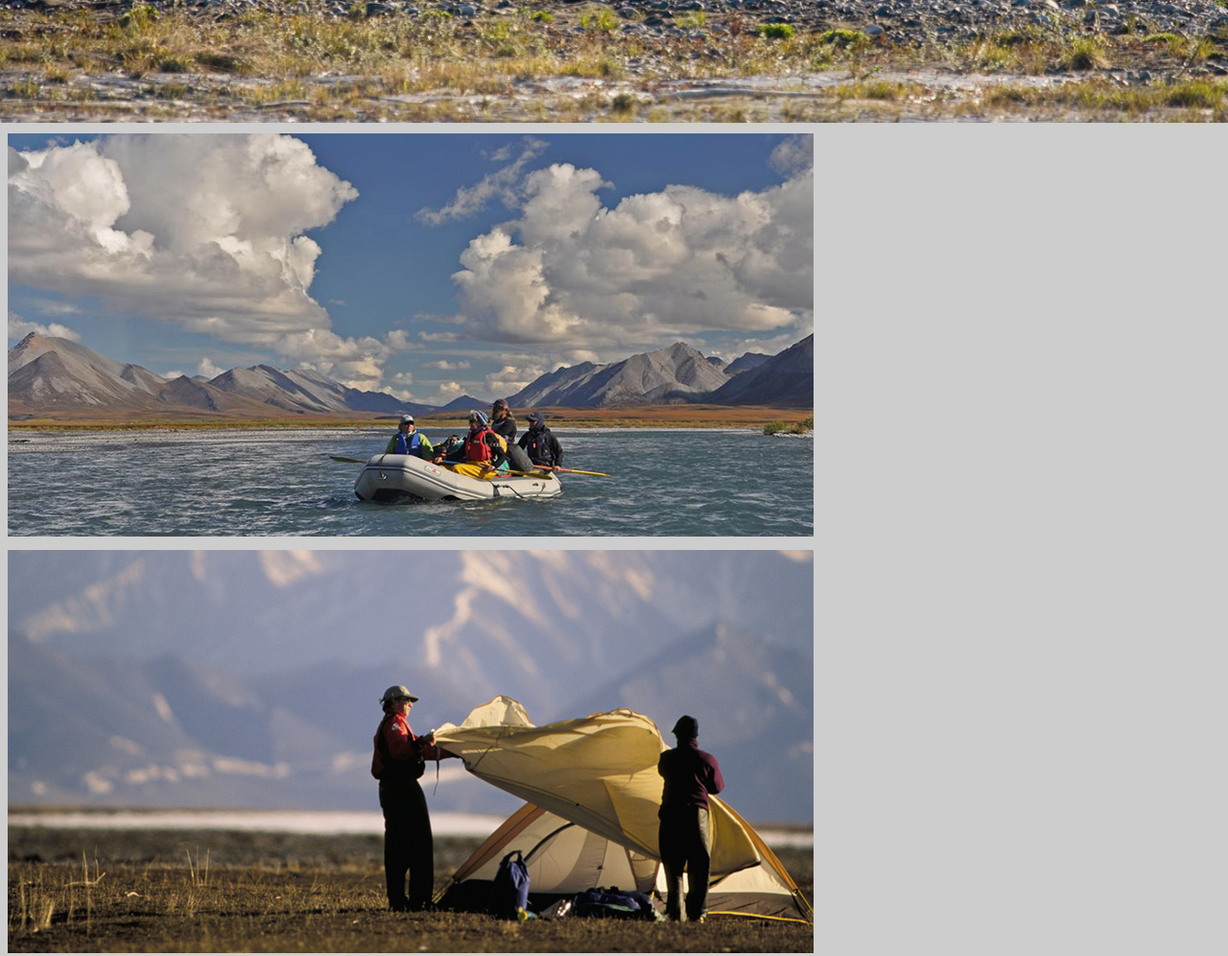
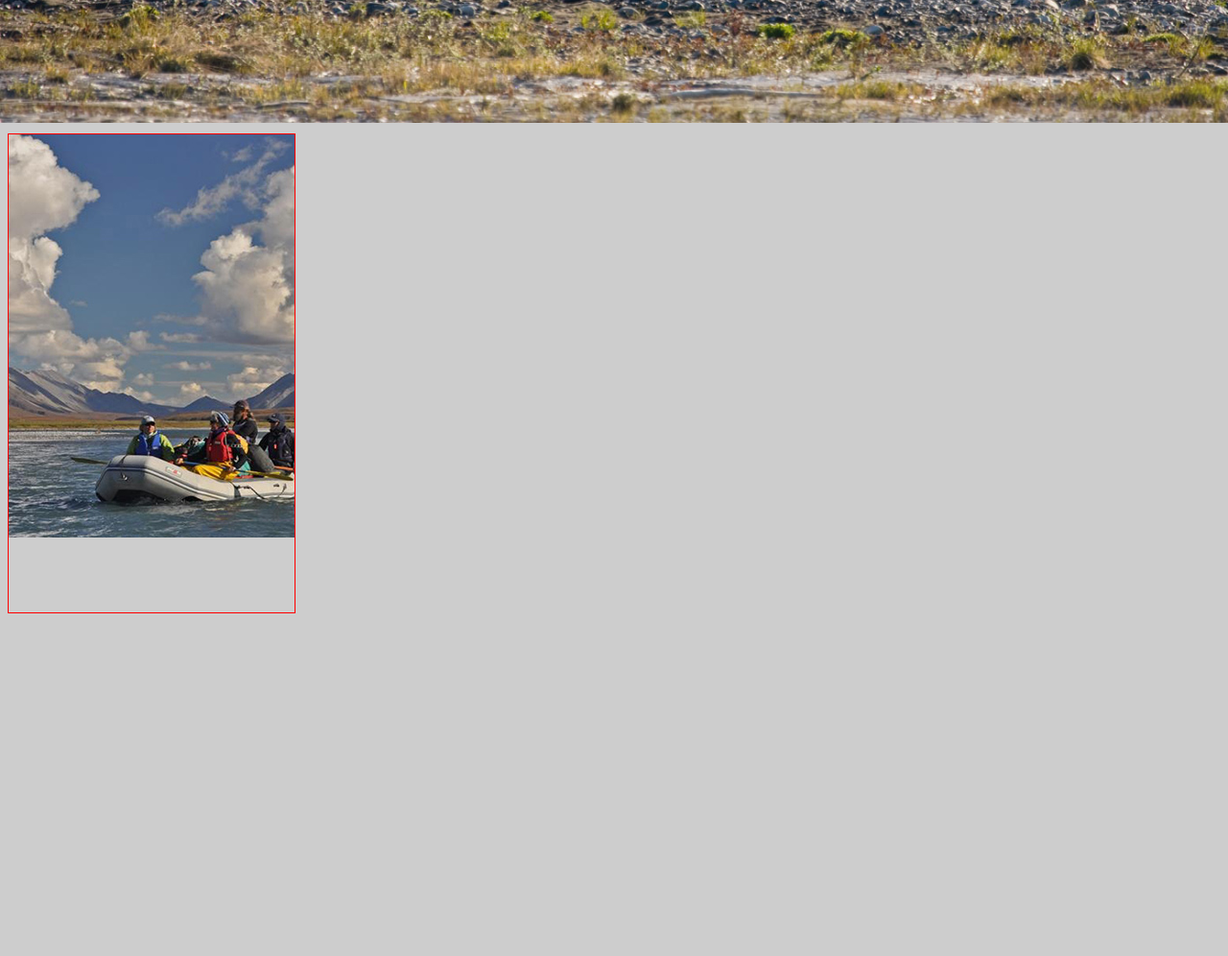
Before and after one commit to corymeyers/fauxArcticWild, a plain HTML site: page index.html in a window 1280 px wide. Shown: the part 1200-2196 px from the top of the page at 96% size. After the commit the page ends 1847 px from the top, so only its background shows below. Drawn offline with Linux system fonts and the light colour scheme.

Commit message:
fix background images

```diff
--- a/index.html
+++ b/index.html
@@ -109,12 +109,13 @@
 		</div>
 
     <div class="gallery">
-      <div><img src="img/raft.jpg"></div>
+      <div class="test"></div>
+      <!-- <div><img src="img/raft.jpg"></div>
       <div><img src="img/basecamp.jpg"></div>
       <div><img src="img/backpacking.jpg"></div>
       <div><img src="img/canoe.jpg"></div>
       <div><img src="img/photo.jpg"></div>
-      <div><img src="img/custom.jpg"></div>
+      <div><img src="img/custom.jpg"></div> -->
     </div>
 
 
--- a/scss/_body.scss
+++ b/scss/_body.scss
@@ -13,8 +13,19 @@ body {
   justify-content: space-between;
   margin-top: 9px;
 
+.test {
+  background: url("../img/raft.jpg") top center no-repeat;
+  background-image: url("../img/raft.jpg");
+
+  height: 500px;
+  width: 300px;
+  border: 1pt solid red;
+}
+
   img {
     max-width: 100%;
+    background-size: cover;
+
   }
 
   div {
```
Also changed, not shown: css/styles.css, 1 other file.
